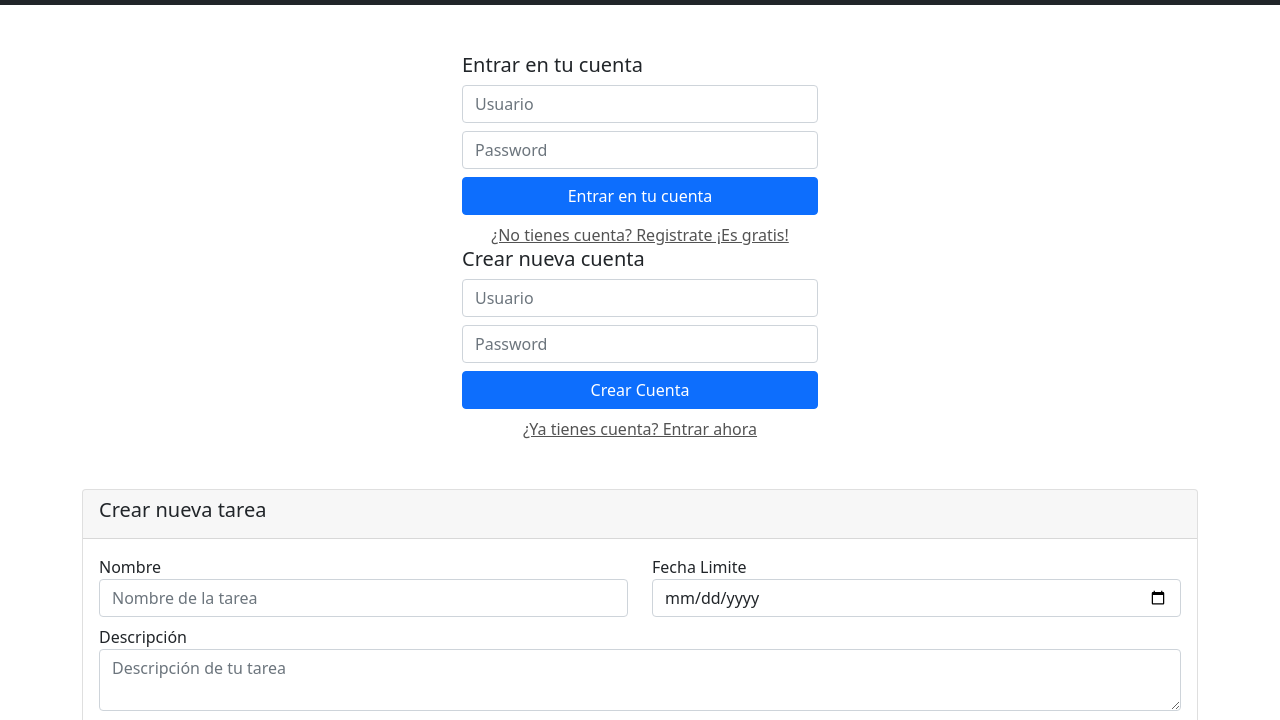
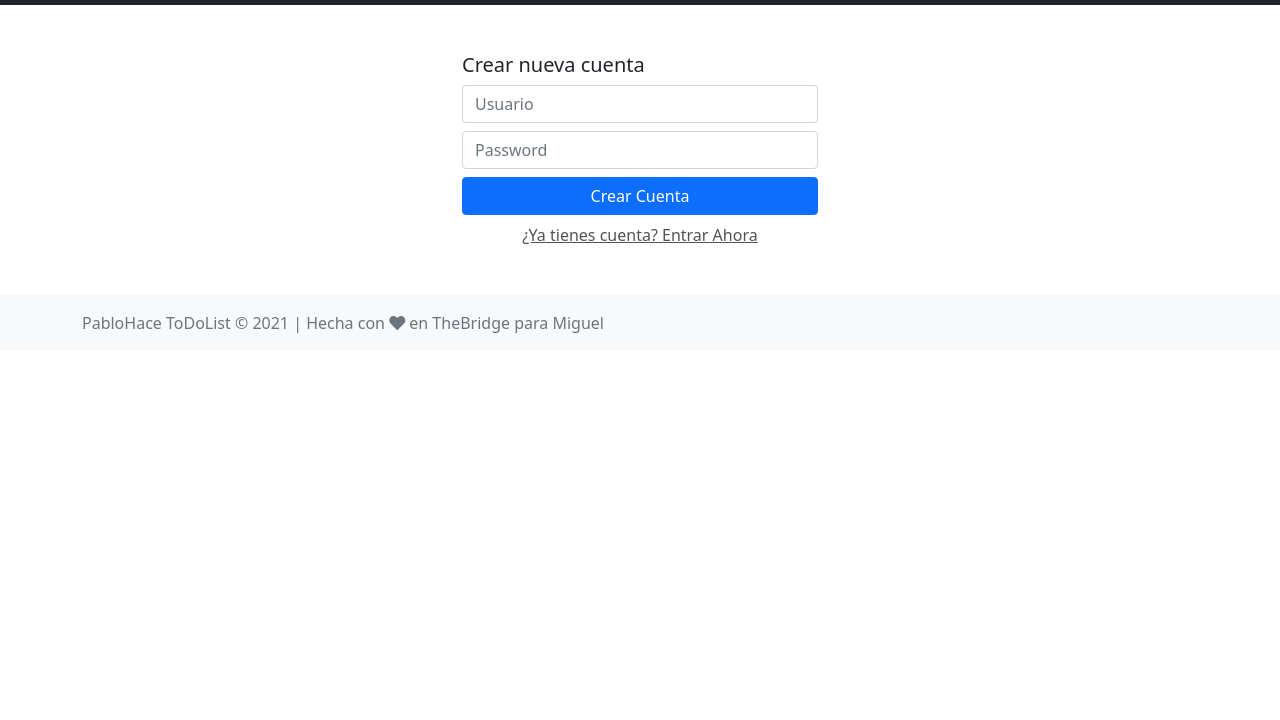
Before and after one commit to miguelonp2/toDoListEquipo1, a website: page app/index.html in a window 1280 px wide. Shown: the part 51-771 px from the top of the page. Drawn offline with nearby package versions, Linux system fonts and the light colour scheme; no server answers.

Commit message:
Crear formulario registro en función updated

```diff
--- a/app/index.html
+++ b/app/index.html
@@ -26,49 +26,7 @@
 
         <div class="container my-5">
 
-            <div class="row">
-                <div class="col-md-4"></div>
-                <div class="col-md-4">
-                    <form id="login">
-                        <h5>Entrar en tu cuenta</h5>
-                        <div class="form-group mt-2">
-                            <input type="text" class="form-control" required name="usuario" id="loginUsuario" placeholder="Usuario">
-                        </div>
-                        <div class="form-group mt-2">
-                            <input type="password" class="form-control" required name="password" id="loginPassword" placeholder="Password">
-                        </div>
-                        <div class="form-group d-grid mt-2">
-                            <button type="submit" class="btn btn-primary">Entrar en tu cuenta</button>
-                        </div>
-                        <div class="mt-2 text-center">
-                            <a class="link" id="registerLink">¿No tienes cuenta? Registrate ¡Es gratis!</a>
-                        </div>
-                    </form>
-                </div>
-                <div class="col-md-4"></div>
-            </div>
 
-            <div class="row">
-                <div class="col-md-4"></div>
-                <div class="col-md-4">
-                    <form id="register">
-                        <h5>Crear nueva cuenta</h5>
-                        <div class="form-group mt-2">
-                            <input type="text" class="form-control" required name="usuario" id="registerUsuario" placeholder="Usuario">
-                        </div>
-                        <div class="form-group mt-2">
-                            <input type="password" class="form-control" required name="password" id="registerPassword" placeholder="Password">
-                        </div>
-                        <div class="form-group d-grid mt-2">
-                            <button type="submit" class="btn btn-primary">Crear Cuenta</button>
-                        </div>
-                        <div class="mt-2 text-center">
-                            <a class="link" id="registerLink">¿Ya tienes cuenta? Entrar ahora</a>
-                        </div>
-                    </form>
-                </div>
-                <div class="col-md-4"></div>
-            </div>
 
             <!-- DIV DE FORMULARIO PARA CREAR TAREAS -->
             <!-- <div class="card my-5">
--- a/app/js/main.js
+++ b/app/js/main.js
@@ -380,8 +380,6 @@ function formularioCrearTarea() {
 
 }
 
-formularioCrearTarea();
-
 function optionCreator(text, value, parent) {
     let option = document.createElement("option");
     option.innerText = text;
@@ -390,10 +388,106 @@ function optionCreator(text, value, parent) {
 }
 
 
-document.querySelector("#login").addEventListener("submit", (e) => {
-    e.preventDefault();
-    let usuarioLogin = recogerInformacion('usuarioLogin');
-    let passwordLogin = recogerInformacion('passwordLogin');
+function limpiarDom() {
+    let container = document.querySelector("main .container");
+    container.remove();
+
+    let newContainer = document.createElement("div")
+    newContainer.className = "container my-5"
+
+    let main = document.querySelector("main");
+    main.appendChild(newContainer)
+
+}
+
+function crearFormularioRegistro() {
+    limpiarDom();
+    let container = document.querySelector("main .container");
+
+    const row = document.createElement("div");
+    row.className = 'row';
+
+    let col = document.createElement("div");
+    col.className = 'col-md-4';
+    row.appendChild(col);
+
+    let colRegistro = document.createElement("div");
+    colRegistro.className = 'col-md-4';
+    row.appendChild(colRegistro)
+
+    let col3 = document.createElement("div");
+    col3.className = 'col-md-4';
+    row.appendChild(col3);
+
+    let form = document.createElement("form");
+    form.id = "register";
+    colRegistro.appendChild(form);
+
+    let tituloH5 = document.createElement("h5");
+    tituloH5.innerText = 'Crear nueva cuenta';
+    form.appendChild(tituloH5)
+
+    // Crear INPUT USUARIO
+    let groupUsuario = document.createElement("div");
+    groupUsuario.className = "form-group mt-2";
+    let inputUsuario = document.createElement("input");
+    inputUsuario.type = "text";
+    inputUsuario.className = "form-control"
+    inputUsuario.required = true;
+    inputUsuario.name = "usuario";
+    inputUsuario.id = "registerUsuario";
+    inputUsuario.placeholder = "Usuario";
+    groupUsuario.appendChild(inputUsuario);
+    form.appendChild(groupUsuario);
+
+    // crear INPUT PASSWORD
+    let groupPassword = document.createElement("div");
+    groupPassword.className = "form-group mt-2";
+    let inputPassword = document.createElement("input");
+    inputPassword.type = "text";
+    inputPassword.className = "form-control"
+    inputPassword.required = true;
+    inputPassword.name = "password";
+    inputPassword.id = "registerPassword";
+    inputPassword.placeholder = "Password";
+    groupPassword.appendChild(inputPassword);
+    form.appendChild(groupPassword);
+
+    // crea boton
+    let groupBoton = document.createElement("div");
+    groupBoton.className = "form-group mt-2 d-grid";
+    let button = document.createElement("button");
+    button.type = "submit";
+    button.className = "btn btn-primary";
+    button.innerText = "Crear Cuenta";
+    groupBoton.appendChild(button);
+    form.appendChild(groupBoton);
 
 
-})
+    /// crear enlace
+    let divEnlace = document.createElement("div");
+    divEnlace.className = "mt-2 text-center";
+    let enlace = document.createElement("a");
+    enlace.className = "link";
+    enlace.id = "registerLink";
+    enlace.innerText = "¿Ya tienes cuenta? Entrar Ahora"
+    divEnlace.appendChild(enlace);
+    form.appendChild(divEnlace);
+
+
+
+
+    form.addEventListener("submit", (e) => {
+        e.preventDefault();
+        registroUsuario();
+    })
+
+    enlace.addEventListener("click", () => {
+        crearFormularioLogin();
+    })
+
+    container.appendChild(row);
+
+}
+
+crearFormularioRegistro();
```
